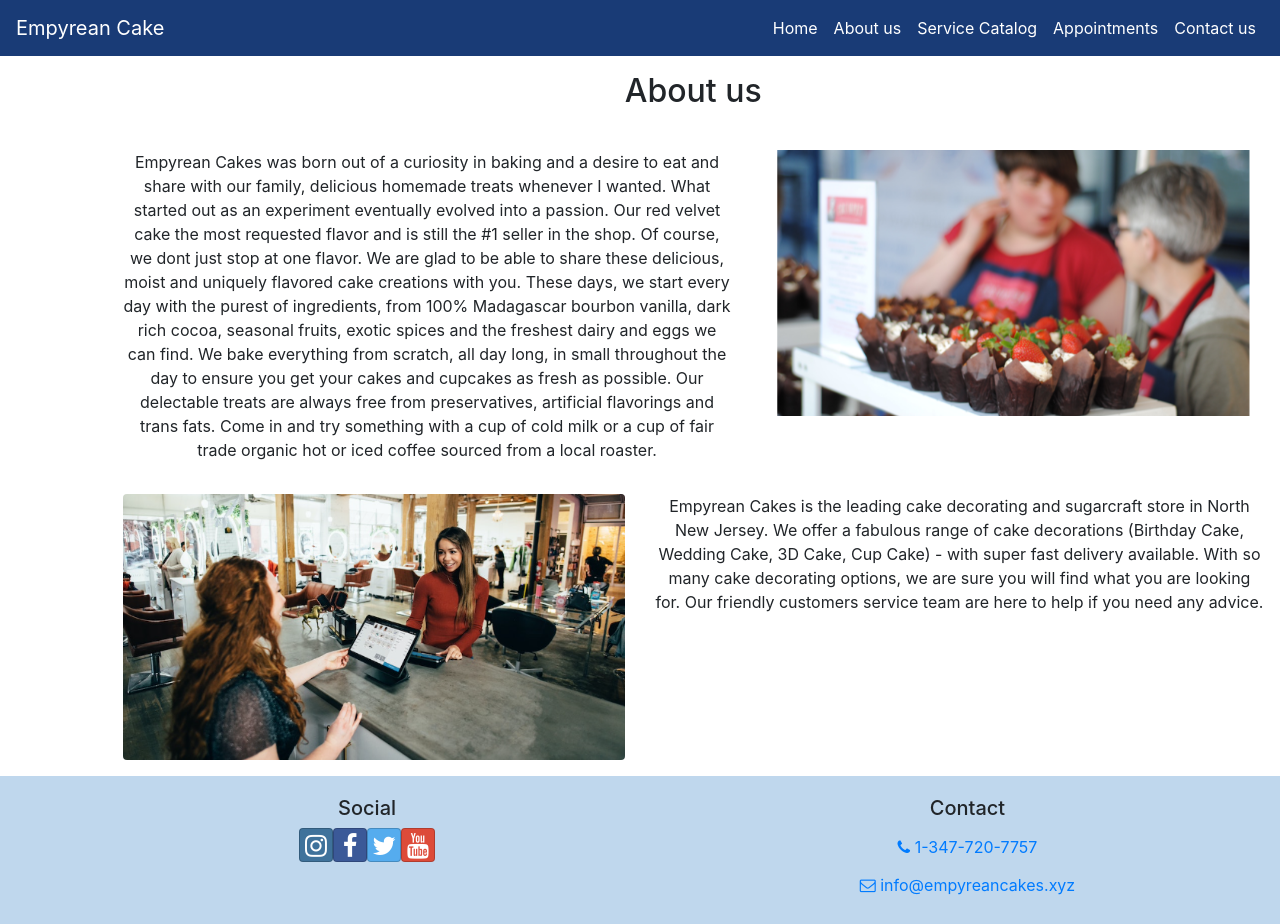
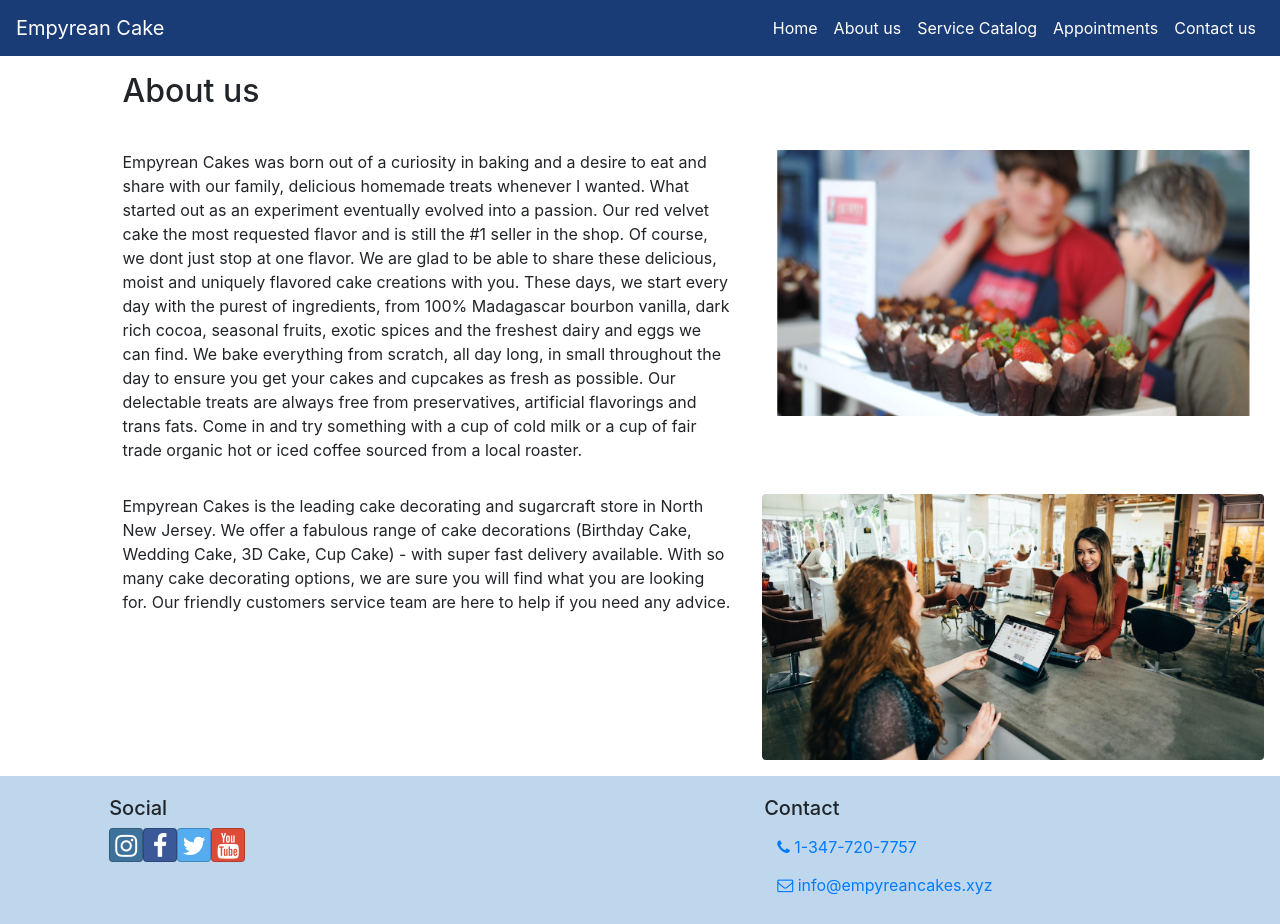
Before and after one commit to hadekoya/empyrean_cake_react, a React (Create React App) app: page /about in a window 1280 px wide. Built offline with nearby package versions, Linux system fonts and the light colour scheme.

Commit message:
created campaign component and tested with about

```diff
--- a/src/App.css
+++ b/src/App.css
@@ -1,5 +1,5 @@
 .App {
-  text-align: center;
+  text-align: left;
 }
 
 .App-logo {
--- a/src/components/AboutComponent.js
+++ b/src/components/AboutComponent.js
@@ -19,13 +19,59 @@
   }
 
   render() {
+    var rows = [];
+      console.log(this.props);
+    console.log(this.props.about.length);
+    for (var i = 0; i < this.props.about.length; i++) {
+        rows.push(
+        <div key={this.props.about[i].id} className="row row-content p-3">
+            <div className="col-sm-1 d-md-block"></div>
+            <div class="col-sm-6"><span>{this.props.about[i].description} </span></div>
+            <div class="col-sm-5">
+                <img src={this.props.about[i].image} class="img-fluid rounded d-block w-100"/>
+            </div>
+        </div>
+        );
+    }
+
     return (
-      <React.Fragment>
-      <div className="row row-content p-3"><div className="col offset-1"><h2>About us</h2></div></div>
-      <div className="row row-content p-3"><div className="col-sm-1 d-md-block"></div><div class="col-sm-6"><span>Empyrean Cakes was born out of a curiosity in baking and a desire to eat and share with our family, delicious homemade treats whenever I wanted. What started out as an experiment eventually evolved into a passion. Our red velvet cake the most requested flavor and is still the #1 seller in the shop. Of course, we dont just stop at one flavor. We are glad to be able to share these delicious, moist and uniquely flavored cake creations with you. These days, we start every day with the purest of ingredients, from 100% Madagascar bourbon vanilla, dark rich cocoa, seasonal fruits, exotic spices and the freshest dairy and eggs we can find. We bake everything from scratch, all day long, in small throughout the day to ensure you get your cakes and cupcakes as fresh as possible. Our delectable treats are always free from preservatives, artificial flavorings and trans fats. Come in and try something with a cup of cold milk or a cup of fair trade organic hot or iced coffee sourced from a local roaster.</span></div><div class="col-sm-5"><img src="/assets/images/store.png" class="img-fluid rounded d-block w-100"/></div></div>
-      <div className="row p-3 flex-column-reverse flex-sm-row"><div className="col-md-5 d-md-block offset-md-1"><img src="/assets/images/customer service.png" className="img-fluid rounded d-block w-100"/></div><div className="col-sm-6"><span>Empyrean Cakes is the leading cake decorating and sugarcraft store in North New Jersey. We offer a fabulous range of cake decorations (Birthday Cake, Wedding Cake, 3D Cake, Cup Cake) - with super fast delivery available. With so many cake decorating options, we are sure you will find what you are looking for. Our friendly customers service team are here to help if you need any advice.</span></div><div className="col"></div></div>
-        </React.Fragment>
+    <React.Fragment>
+            <div className="row row-content p-3">
+            <div className="col offset-1">
+                <h2>About us</h2>
+            </div>
+        </div>
+        {rows}
+    </React.Fragment>
     );
   }
 }
 export default About;
+
+/*
+<React.Fragment>
+        <div className="row row-content p-3">
+            <div className="col offset-1">
+                <h2>About us</h2>
+            </div>
+        </div>
+      <div className="row row-content p-3">
+        <div className="col-sm-1 d-md-block"></div>
+        <div class="col-sm-6">
+            <span>Empyrean Cakes was born out of a curiosity in baking and a desire to eat and share with our family, delicious homemade treats whenever I wanted. What started out as an experiment eventually evolved into a passion. Our red velvet cake the most requested flavor and is still the #1 seller in the shop. Of course, we dont just stop at one flavor. We are glad to be able to share these delicious, moist and uniquely flavored cake creations with you. These days, we start every day with the purest of ingredients, from 100% Madagascar bourbon vanilla, dark rich cocoa, seasonal fruits, exotic spices and the freshest dairy and eggs we can find. We bake everything from scratch, all day long, in small throughout the day to ensure you get your cakes and cupcakes as fresh as possible. Our delectable treats are always free from preservatives, artificial flavorings and trans fats. Come in and try something with a cup of cold milk or a cup of fair trade organic hot or iced coffee sourced from a local roaster.</span>
+        </div>
+        <div class="col-sm-5">
+            <img src="/assets/images/store.png" class="img-fluid rounded d-block w-100"/>
+        </div>
+      </div>
+      <div className="row p-3 flex-column-reverse flex-sm-row">
+        <div className="col-md-5 d-md-block offset-md-1">
+            <img src="/assets/images/customer service.png" className="img-fluid rounded d-block w-100"/>
+        </div>
+        <div className="col-sm-6">
+            <span>Empyrean Cakes is the leading cake decorating and sugarcraft store in North New Jersey. We offer a fabulous range of cake decorations (Birthday Cake, Wedding Cake, 3D Cake, Cup Cake) - with super fast delivery available. With so many cake decorating options, we are sure you will find what you are looking for. Our friendly customers service team are here to help if you need any advice.</span>
+        </div>
+        <div className="col"></div>
+      </div>
+        </React.Fragment>
+ */
--- a/src/components/MainComponent.js
+++ b/src/components/MainComponent.js
@@ -7,11 +7,11 @@
 import Home from "./HomepageComponent";
 import Contact from "./ContactComponent";
 import Appointment from "./AppointmentComponent";
-
-// import Contact from "./ContactComponent";
 import About from "./AboutComponent";
 
 import { CAKES } from "../shared/products";
+import { ABOUTCAMPAIGN } from "../shared/about";
+import { FEATURECAMPAIGN } from "../shared/featurecakes";
 
  import { Switch, Route, Redirect, withRouter } from "react-router-dom";
 // import { connect } from "react-redux";
@@ -28,7 +28,16 @@
   //   onCampsiteSelect(campsiteId) {
   //     this.setState({ selectedCampsite: campsiteId });
   //   }
+  constructor(props) {
+    super(props);
+    this.state = {
+      cakes: CAKES,
+      feature: FEATURECAMPAIGN,
+      about: ABOUTCAMPAIGN,
 
+      //selectedCampsite: null,
+    };
+  }
   render() {
     // const HomePage = () => {
     //   return (
@@ -64,9 +73,14 @@
         <Header />
        <Switch>
           <Route path="/home" component={Home} />
-          <Route path="/about" component={About} />
+          {/* <Route path="/about" component={About} /> */}
           <Route path="/appointment" component={Appointment} />
           <Route path="/contact" component={Contact} />
+            <Route
+            exact
+            path="/about"
+            render={() => <About about={this.state.about} />}
+          />
 
          {/*   <Route
             exact
--- /dev/null
+++ b/src/shared/about.js
@@ -0,0 +1,14 @@
+export const ABOUTCAMPAIGN = [
+  {
+    id: 0,
+    description:
+      "Empyrean Cakes was born out of a curiosity in baking and a desire to eat and share with our family, delicious homemade treats whenever I wanted. What started out as an experiment eventually evolved into a passion. Our red velvet cake the most requested flavor and is still the #1 seller in the shop. Of course, we dont just stop at one flavor. We are glad to be able to share these delicious, moist and uniquely flavored cake creations with you. These days, we start every day with the purest of ingredients, from 100% Madagascar bourbon vanilla, dark rich cocoa, seasonal fruits, exotic spices and the freshest dairy and eggs we can find. We bake everything from scratch, all day long, in small throughout the day to ensure you get your cakes and cupcakes as fresh as possible. Our delectable treats are always free from preservatives, artificial flavorings and trans fats. Come in and try something with a cup of cold milk or a cup of fair trade organic hot or iced coffee sourced from a local roaster.",
+    image: "/assets/images/store.png",
+  },
+  {
+    id: 1,
+    description:
+      "Empyrean Cakes is the leading cake decorating and sugarcraft store in North New Jersey. We offer a fabulous range of cake decorations (Birthday Cake, Wedding Cake, 3D Cake, Cup Cake) - with super fast delivery available. With so many cake decorating options, we are sure you will find what you are looking for. Our friendly customers service team are here to help if you need any advice.",
+    image: "/assets/images/customer service.png",
+  }
+];
```
Also changed, not shown: src/components/RenderCampaignComponents.js (added, +24 -0 lines), src/shared/featurecakes.js (added).
